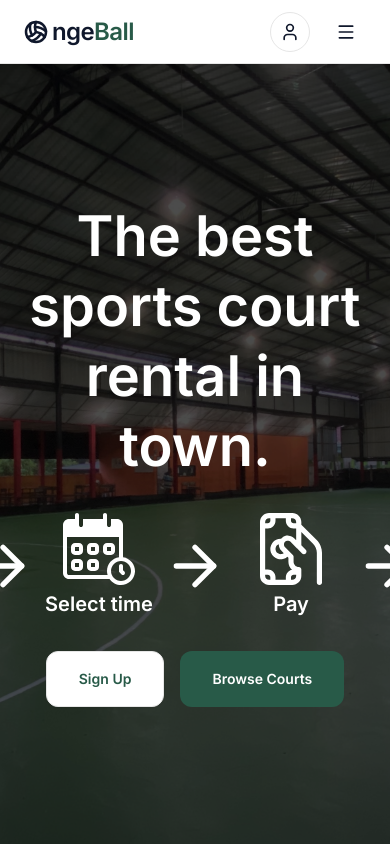
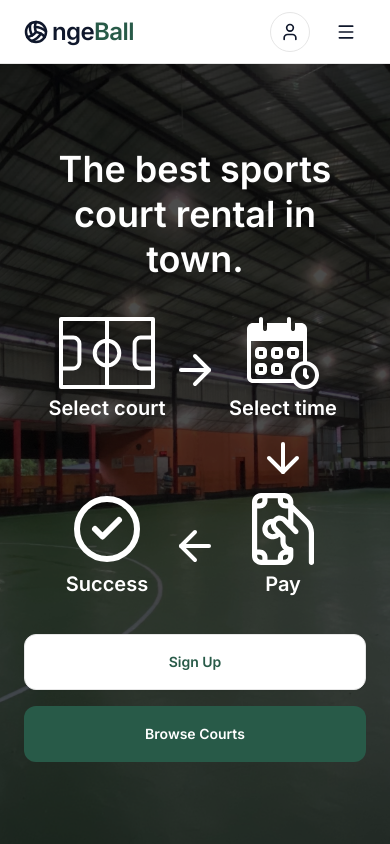
Before and after one commit to juan-dio/ngeball-app, a Next.js app: page / in a window 390 px wide. Shown: the top 844 px of the page. Built offline with nearby package versions, Linux system fonts and the light colour scheme.

Commit message:
feat: make hero section responsive

```diff
--- a/src/app/page.tsx
+++ b/src/app/page.tsx
@@ -1,6 +1,14 @@
 import Image from "next/image";
 import Link from "next/link";
-import { ArrowRight, CircleCheck, CreditCard, Zap } from "lucide-react";
+import type { ComponentType } from "react";
+import {
+  ArrowDown,
+  ArrowLeft,
+  ArrowRight,
+  CircleCheck,
+  CreditCard,
+  Zap,
+} from "lucide-react";
 
 import { AppNavbar } from "@/components/navbar";
 import { Footer } from "@/components/footer";
@@ -67,6 +75,21 @@ const COURT_TYPES = [
   },
 ];
 
+function StepCell({
+  icon: Icon,
+  label,
+}: {
+  icon: ComponentType<{ className?: string }>;
+  label: string;
+}) {
+  return (
+    <div className="flex flex-col items-center gap-1">
+      <Icon className="h-18 w-auto text-white" />
+      <span className="text-[20px] font-semibold text-white">{label}</span>
+    </div>
+  );
+}
+
 function Hero() {
   return (
     <section className="relative flex min-h-[calc(100vh-4rem)] items-center justify-center overflow-hidden">
@@ -80,14 +103,25 @@ function Hero() {
       />
       <div className="absolute inset-0 bg-black/70" />
 
-      <div className="relative z-10 mx-auto flex w-full max-w-300 flex-col items-center gap-8 px-6 py-24 text-center">
-        <h1 className="max-w-190 text-[56px] font-semibold leading-tight text-white">
+      <div className="relative z-10 mx-auto flex w-full max-w-300 flex-col items-center gap-6 px-6 py-16 text-center md:gap-8 md:py-24">
+        <h1 className="max-w-190 text-4xl font-semibold leading-tight text-white md:text-5xl lg:text-[56px]">
           The best
-          <br />
-          sports court rental in town.
+          <br className="hidden sm:block" /> sports court rental in town.
         </h1>
 
-        <div className="flex items-center">
+        <div className="grid grid-cols-[8rem_3rem_8rem] grid-rows-[8rem_3rem_8rem] place-items-center md:hidden max-[335px]:grid-cols-[7rem_2.5rem_7rem] max-[335px]:grid-rows-[7rem_2.5rem_7rem] max-[335px]:[&>svg]:h-10 max-[335px]:[&>svg]:w-10">
+          <StepCell icon={STEPS[0].icon} label={STEPS[0].label} />
+          <ArrowRight className="h-12 w-12 text-white" />
+          <StepCell icon={STEPS[1].icon} label={STEPS[1].label} />
+          <span />
+          <span />
+          <ArrowDown className="h-12 w-12 text-white" />
+          <StepCell icon={STEPS[3].icon} label={STEPS[3].label} />
+          <ArrowLeft className="h-12 w-12 text-white" />
+          <StepCell icon={STEPS[2].icon} label={STEPS[2].label} />
+        </div>
+
+        <div className="hidden items-center md:flex">
           {STEPS.map((step, index) => (
             <div key={step.label} className="flex items-center">
               <div className="flex w-32 flex-col items-center gap-1">
@@ -103,19 +137,19 @@ function Hero() {
           ))}
         </div>
 
-        <div className="flex items-center gap-4">
+        <div className="flex w-full flex-col items-center gap-4 md:w-auto md:flex-row">
           <Button
             nativeButton={false}
             render={<Link href="/register" />}
             variant="outline"
-            className="h-14 px-8 rounded-[12px] border border-border bg-white font-semibold text-primary hover:bg-light hover:text-primary"
+            className="h-14 w-full px-8 rounded-[12px] border border-border bg-white font-semibold text-primary hover:bg-light hover:text-primary md:w-auto"
           >
             Sign Up
           </Button>
           <Button
             nativeButton={false}
             render={<Link href="#courts" />}
-            className="h-14 px-8 rounded-[12px] bg-primary font-semibold text-white hover:bg-primary/90"
+            className="h-14 w-full px-8 rounded-[12px] bg-primary font-semibold text-white hover:bg-primary/90 md:w-auto"
           >
             Browse Courts
           </Button>
```
